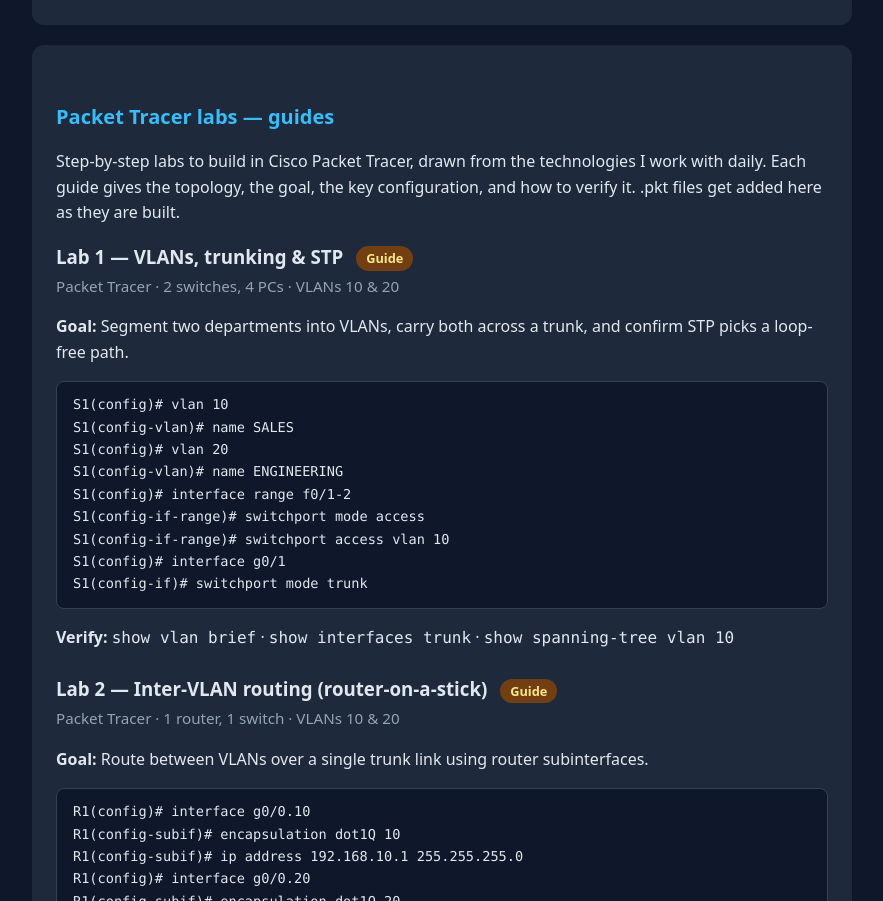
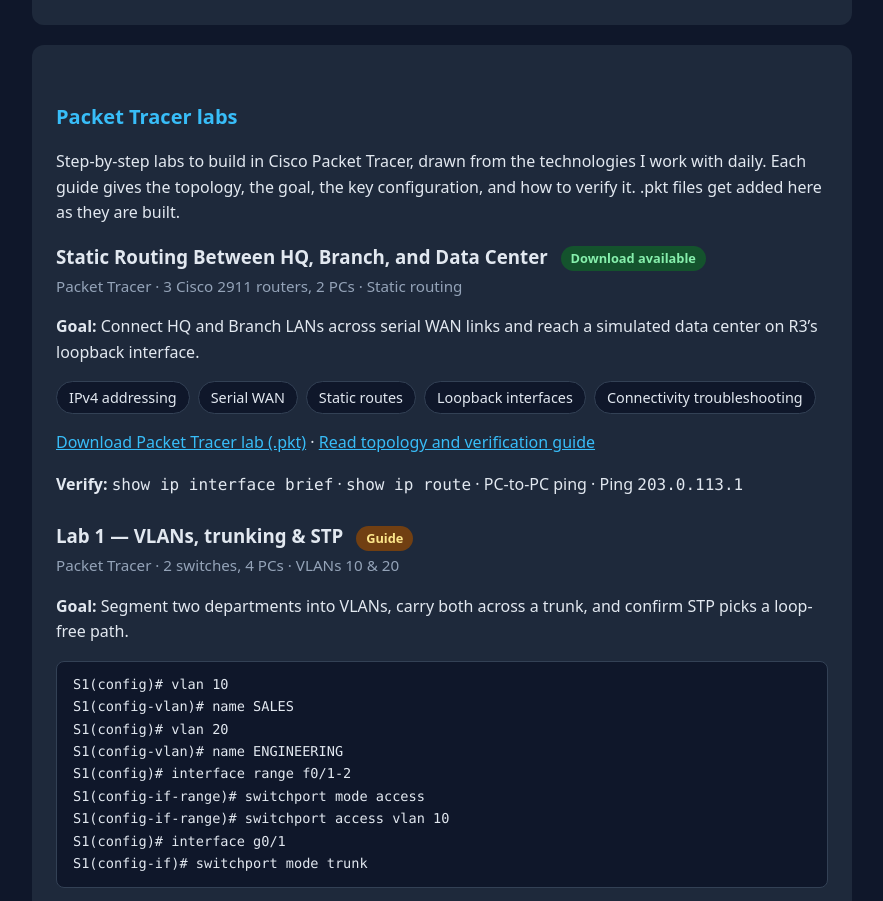
Before and after one commit to 1up4kel/kelvin-mullings.github.io, a plain HTML site: page projects.html in a window 1280 px wide. Shown: the part 1668-2569 px from the top of the page, without its empty margins (198-1081 px from the left). Drawn offline with Linux system fonts and the light colour scheme.

Commit message:
Add static routing Packet Tracer lab and portfolio download

```diff
--- a/projects.html
+++ b/projects.html
@@ -102,8 +102,17 @@
   </section>
 
   <section>
-    <h2>Packet Tracer labs — guides</h2>
+    <h2 id="packet-tracer-labs">Packet Tracer labs</h2>
     <p>Step-by-step labs to build in Cisco Packet Tracer, drawn from the technologies I work with daily. Each guide gives the topology, the goal, the key configuration, and how to verify it. .pkt files get added here as they are built.</p>
+
+    <div class="lab" id="static-routing">
+      <h3>Static Routing Between HQ, Branch, and Data Center <span class="status done">Download available</span></h3>
+      <p class="meta">Packet Tracer &middot; 3 Cisco 2911 routers, 2 PCs &middot; Static routing</p>
+      <p><strong>Goal:</strong> Connect HQ and Branch LANs across serial WAN links and reach a simulated data center on R3&rsquo;s loopback interface.</p>
+      <ul class="chips"><li>IPv4 addressing</li><li>Serial WAN</li><li>Static routes</li><li>Loopback interfaces</li><li>Connectivity troubleshooting</li></ul>
+      <p><a href="labs/static-routing/Static_Routing_v2.pkt" download>Download Packet Tracer lab (.pkt)</a> &middot; <a href="https://github.com/1up4kel/kelvin-mullings.github.io/tree/main/labs/static-routing">Read topology and verification guide</a></p>
+      <p><strong>Verify:</strong> <code>show ip interface brief</code> &middot; <code>show ip route</code> &middot; PC-to-PC ping &middot; Ping <code>203.0.113.1</code></p>
+    </div>
 
     <div class="lab">
       <h3>Lab 1 — VLANs, trunking &amp; STP <span class="status doing">Guide</span></h3>
```
Also changed, not shown: 2 other files.
